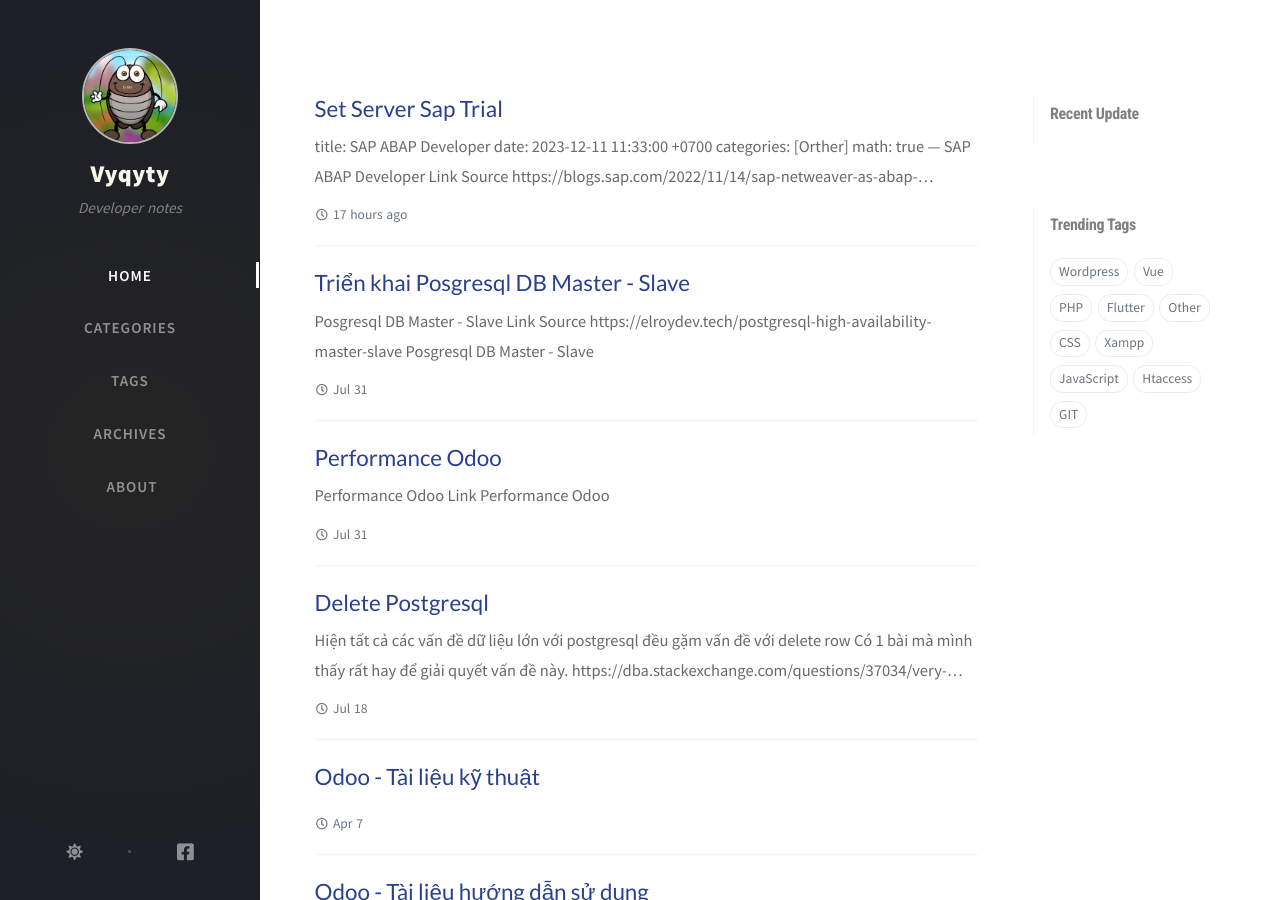
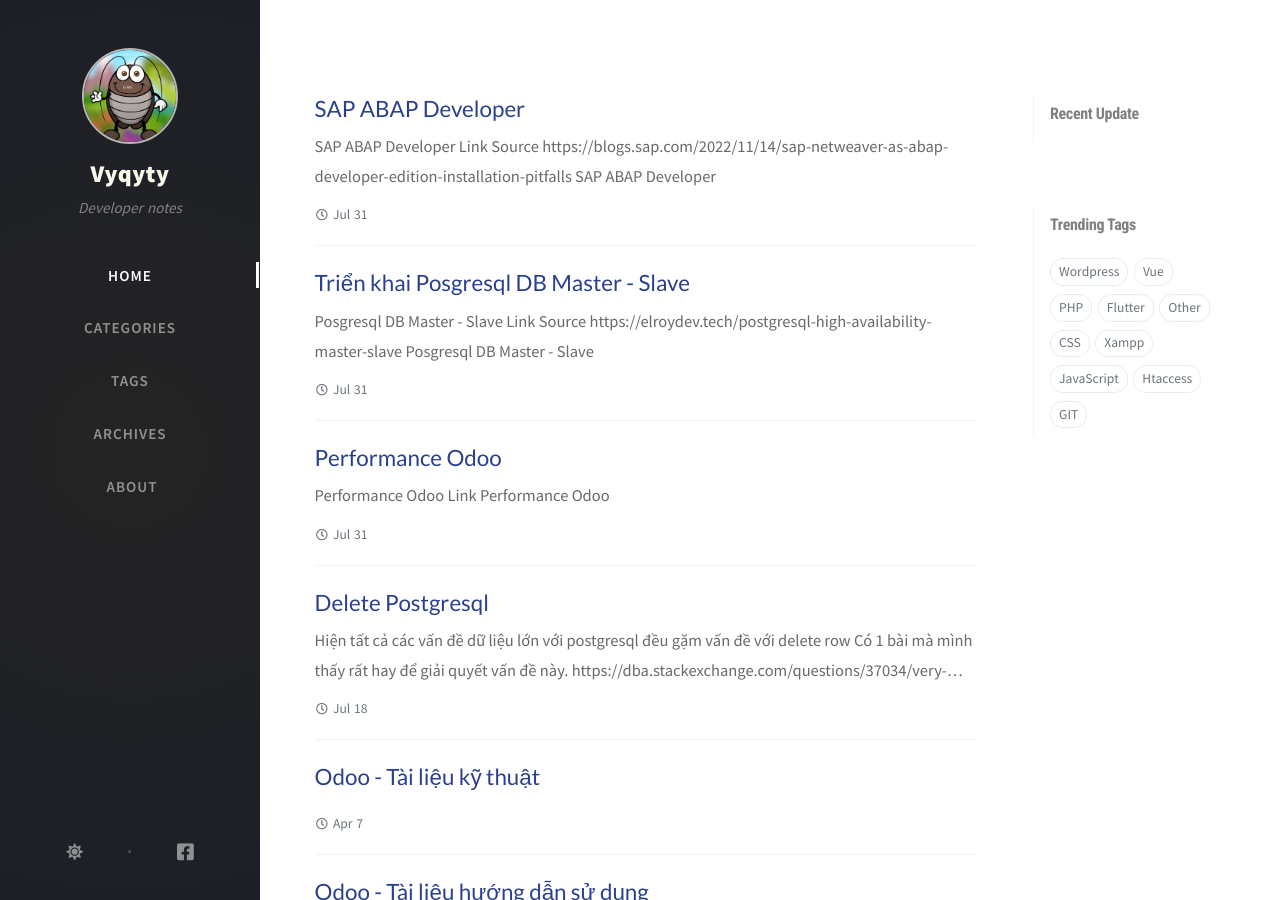
Before and after one commit to vyqyty/vyqyty.github.io, a Jekyll site: the page built from index.html, in a window 1280 px wide and 900 px high. Built offline with Jekyll 4.4.1, drawn with Linux system fonts in a browser that asks for light colours; nearby versions of some CDN libraries; the list of posts is cut into pages by our own code; comment, search, counter and statistics services are not loaded.

Commit message:
Update 2023-12-11-set-server-sap-trial.md

```diff
--- a/_posts/2023-12-11-set-server-sap-trial.md
+++ b/_posts/2023-12-11-set-server-sap-trial.md
@@ -1,7 +1,6 @@
-
 ---
 title: SAP ABAP Developer
-date: 2023-12-11 11:33:00 +0700
+date: 2023-07-31 11:33:00 +0800
 categories: [Orther]
 math: true
 ---
```
